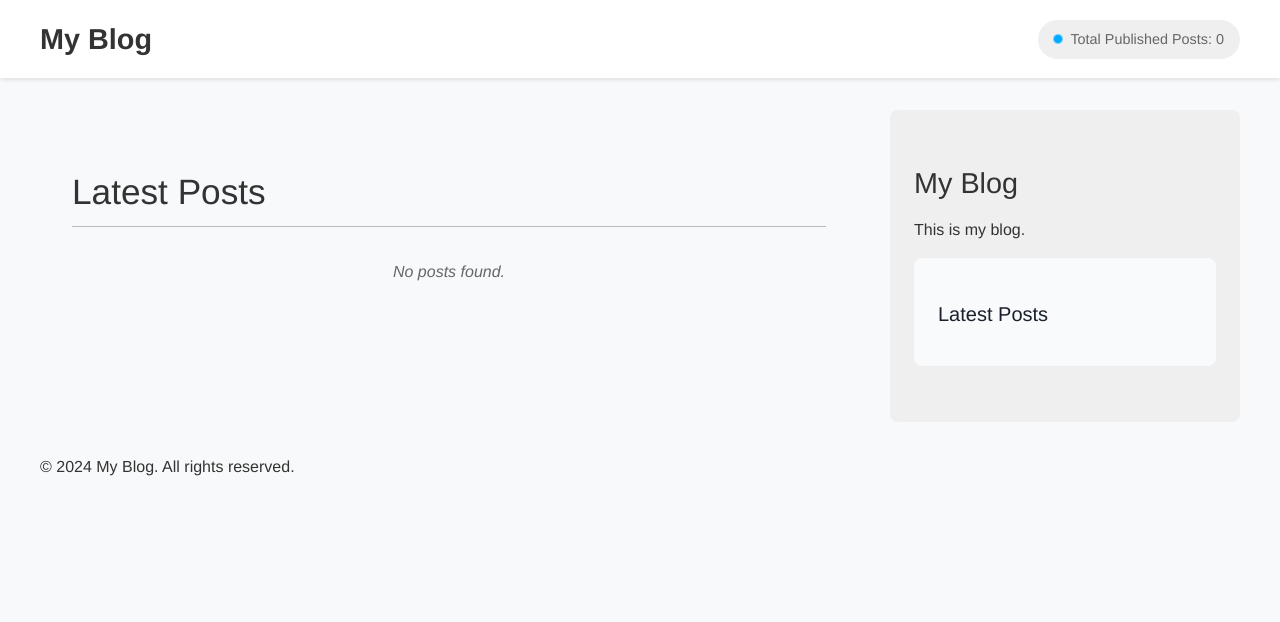
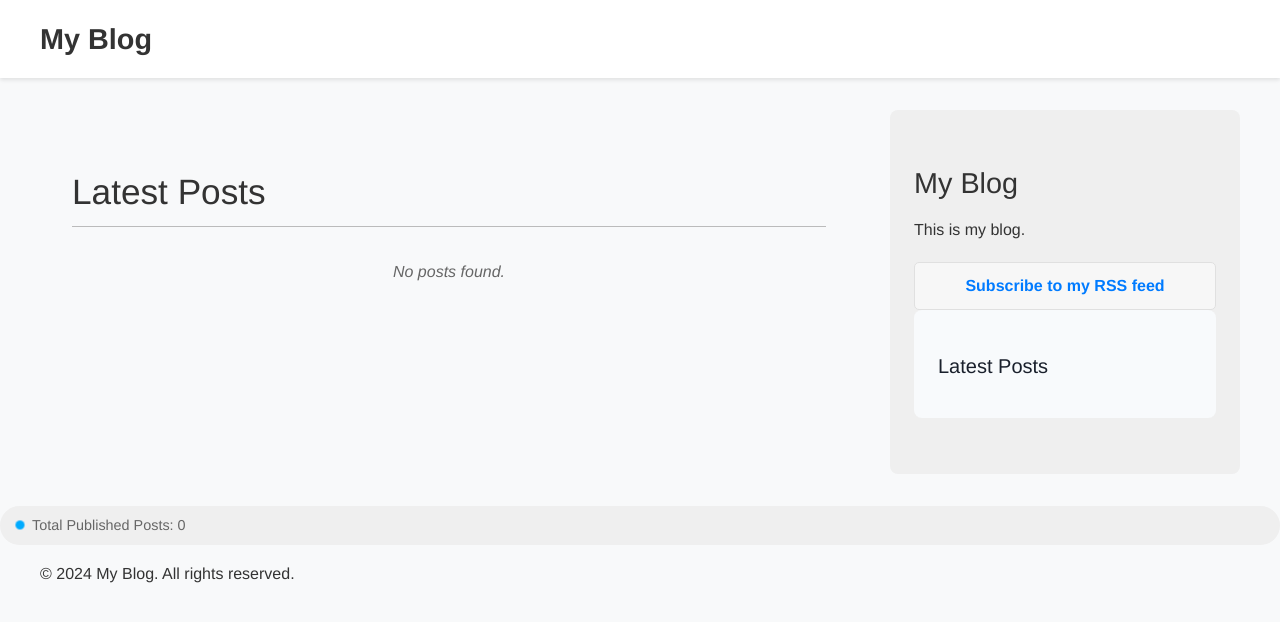
Before and after one commit to abubakerKhaled/Scribly, a Django app: page /blog/ in a window 1280 px wide. Shown: the top 622 px of the page. Run offline with Django 5.2, Linux system fonts and the light colour scheme; data that the repository does not hold is empty.

Commit message:
update the base template to include the RSS feed

```diff
--- a/static/css/base.css
+++ b/static/css/base.css
@@ -113,3 +113,24 @@ body {
 .post-count::before {
     animation: pulse 2s infinite ease-in-out;
 }
+
+/* Subscription section styling */
+.subscription-section {
+    margin-top: 20px;
+    padding: 10px;
+    background-color: #f7f7f7;
+    border: 1px solid #e0e0e0;
+    border-radius: 5px;
+    text-align: center;
+}
+
+.rss-feed-link {
+    color: #007bff;
+    text-decoration: none;
+    font-weight: bold;
+}
+
+.rss-feed-link:hover {
+    text-decoration: underline;
+    color: #0056b3;
+}
--- a/templates/base.html
+++ b/templates/base.html
@@ -1,48 +1,48 @@
 {# templates/base.html #}
 {% load blog_tags %}
 {% load static %}
+
 <!DOCTYPE html>
 <html lang="en">
   <head>
-    <meta charset="UTF-8">
-    <meta name="viewport" content="width=device-width, initial-scale=1.0">
+    <meta charset="UTF-8" />
+    <meta name="viewport" content="width=device-width, initial-scale=1.0" />
     <title>{% block title %}My Blog{% endblock title %}</title>
-    <link href="{% static 'css/base.css' %}" rel="stylesheet">
-    <link href="{% static 'css/components.css' %}" rel="stylesheet">
-    <link href="{% static 'css/posts.css' %}" rel="stylesheet">
-    <link href="{% static 'css/forms.css' %}" rel="stylesheet">
-    <link href="{% static 'css/comments.css' %}" rel="stylesheet">
-    <link href="{% static 'css/share.css' %}" rel="stylesheet">
+    <link href="{% static 'css/base.css' %}" rel="stylesheet" />
+    <link href="{% static 'css/components.css' %}" rel="stylesheet" />
+    <link href="{% static 'css/posts.css' %}" rel="stylesheet" />
+    <link href="{% static 'css/forms.css' %}" rel="stylesheet" />
+    <link href="{% static 'css/comments.css' %}" rel="stylesheet" />
+    <link href="{% static 'css/share.css' %}" rel="stylesheet" />
   </head>
   <body>
     <header class="site-header">
       <div class="container">
         <nav>
           <a href="{% url 'posts:post_list' %}" class="site-title">My Blog</a>
-                <span class="post-count">
-                    Total Published Posts: {% total_posts %}
-                </span>
         </nav>
       </div>
     </header>
 
     <div class="container">
       <div class="main-content">
-            <main>
-                {% block content %}
-                {% endblock content %}
-            </main>
+        <main>{% block content %} {% endblock content %}</main>
 
         <aside class="sidebar">
           <h2>My Blog</h2>
           <p>This is my blog.</p>
-                {% block sidebar %}
-                {% endblock sidebar %}
+
+          <div class="subscription-section">
+            <a href="{% url 'posts:post_feed' %}" class="rss-feed-link">Subscribe to my RSS feed</a>
+          </div>
+
+          {% block sidebar %} {% endblock sidebar %}
         </aside>
       </div>
     </div>
 
     <footer class="site-footer">
+      <span class="post-count"> Total Published Posts: {% total_posts %} </span>
       <div class="container">
         <p>&copy; {% now "Y" %} My Blog. All rights reserved.</p>
       </div>
```
Lines whose indentation alone changed are shown as unchanged.
